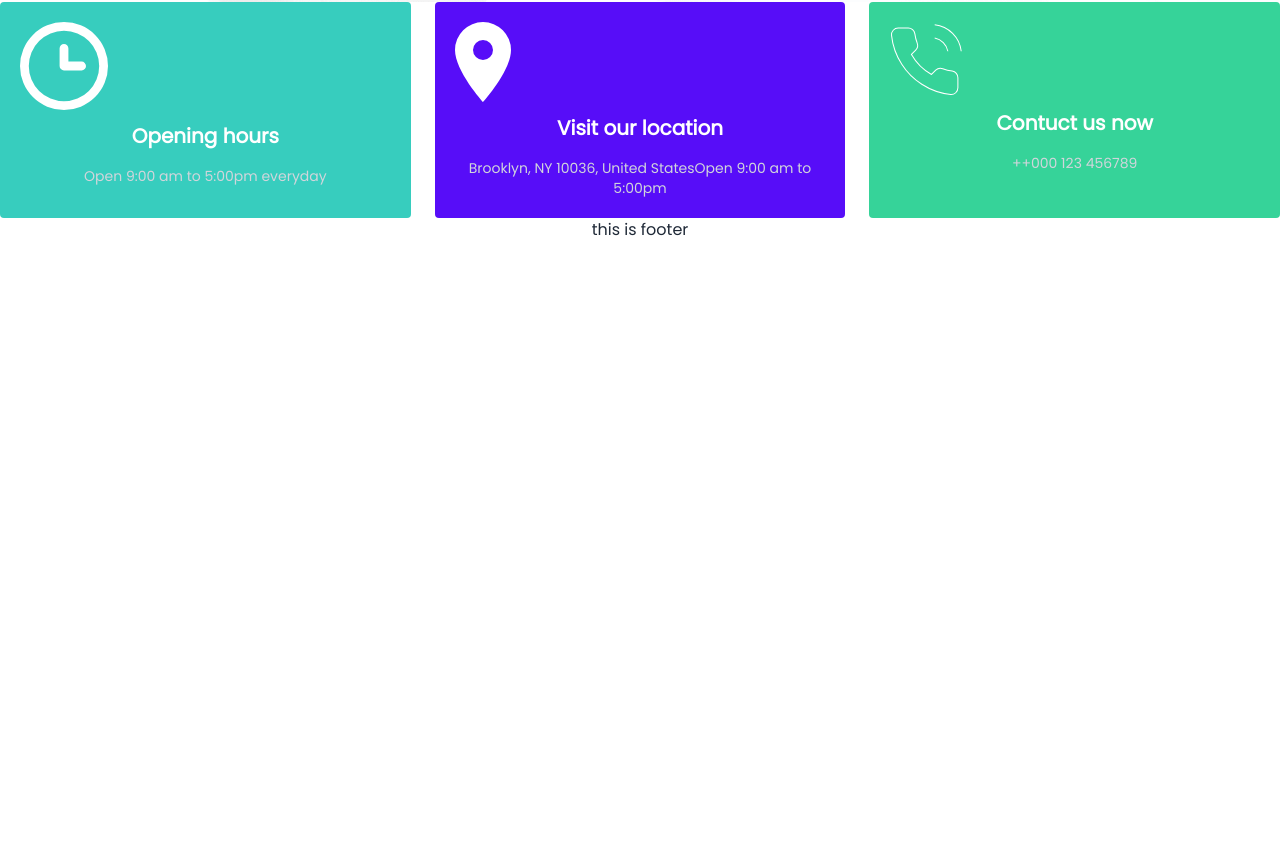
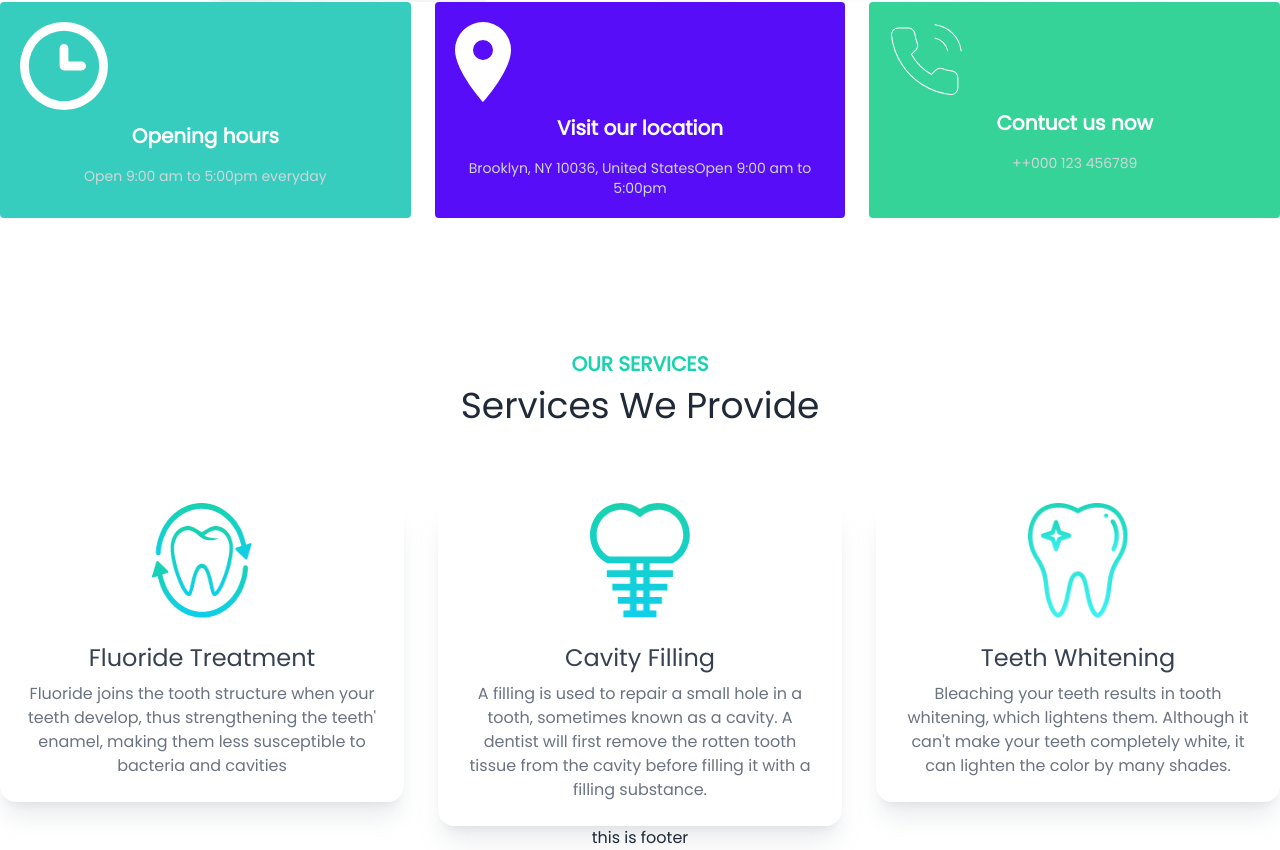
Before and after one commit to RedEye75/Doctors-portal-client, a React (Create React App) app: page / in a window 1280 px wide. Shown: the part 862-1712 px from the top of the page. Before the commit the page ends 1104 px from the top, so only its background shows below. Built offline with nearby package versions, Linux system fonts and the light colour scheme.

Commit message:
services section added

```diff
--- a/src/Components/pages/Home.jsx
+++ b/src/Components/pages/Home.jsx
@@ -1,12 +1,14 @@
 import React from "react";
 import Banner from "./Banner";
 import InfoCards from "./InfoCards";
+import Services from "./Services";
 
 const Home = () => {
   return (
-    <div>
+    <div className="">
       <Banner></Banner>
       <InfoCards></InfoCards>
+      <Services></Services>
     </div>
   );
 };
--- /dev/null
+++ b/src/Components/pages/Service.jsx
@@ -0,0 +1,26 @@
+import React from "react";
+
+const Service = ({ service }) => {
+  //   console.log(service);
+  const { image, title, description } = service;
+
+  return (
+    <div>
+      <section>
+        <div class="mx-auto flex  flex-col justify-center bg-white rounded-2xl shadow-xl shadow-gray-400/20">
+          <img
+            className="w-[100.63px] h-[115px] mx-auto"
+            src={`${image}`}
+            alt=""
+          />
+          <div class="p-6">
+            <h1 class="text-2xl font-medium text-gray-700 pb-2">{title}</h1>
+            <p class="text text-gray-500 leading-6">{description}</p>
+          </div>
+        </div>
+      </section>
+    </div>
+  );
+};
+
+export default Service;
--- /dev/null
+++ b/src/Components/pages/Services.jsx
@@ -0,0 +1,45 @@
+import React from "react";
+import fluoride from "../../assets/images/fluoride.png";
+import cavity from "../../assets/images/cavity.png";
+import whitening from "../../assets/images/whitening.png";
+import Service from "./Service";
+
+const Services = () => {
+  const serviceData = [
+    {
+      id: 1,
+      image: fluoride,
+      title: "Fluoride Treatment",
+      description:
+        "Fluoride joins the tooth structure when your teeth develop, thus strengthening the teeth' enamel, making them less susceptible to bacteria and cavities",
+    },
+    {
+      id: 2,
+      image: cavity,
+      title: "Cavity Filling",
+      description:
+        "A filling is used to repair a small hole in a tooth, sometimes known as a cavity. A dentist will first remove the rotten tooth tissue from the cavity before filling it with a filling substance.",
+    },
+    {
+      id: 3,
+      image: whitening,
+      title: "Teeth Whitening",
+      description:
+        "Bleaching your teeth results in tooth whitening, which lightens them. Although it can't make your teeth completely white, it can lighten the color by many shades.",
+    },
+  ];
+  return (
+    <div className="mt-[131px]">
+      <h1 className="text-[20px] font-bold text-[#19D3AE]">OUR SERVICES</h1>
+      <h1 className="text-[36px] font-medium">Services We Provide</h1>
+      <div className="grid grid-cols-3 gap-[34px] mt-[70px]">
+        {" "}
+        {serviceData.map((service) => (
+          <Service key={service.id} service={service}></Service>
+        ))}
+      </div>
+    </div>
+  );
+};
+
+export default Services;
```
